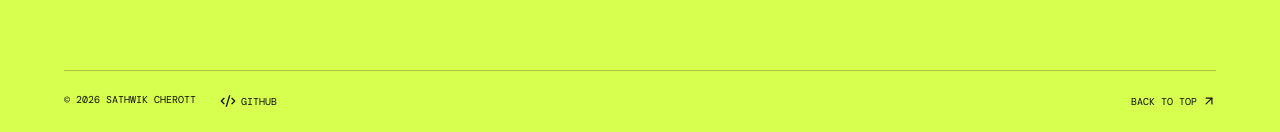
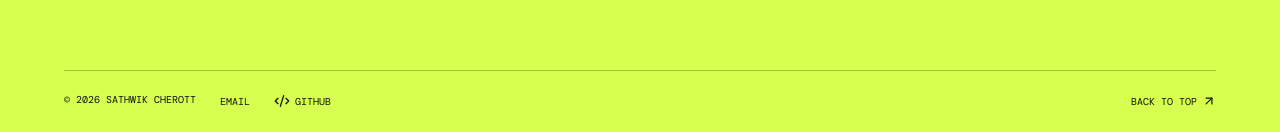
Before and after one commit to sathwikcherott/sathwik-portfolio, a React (Vite) app: page / in a window 1280 px wide. Shown: the part 3357-3489 px from the top of the page. Built offline with nearby package versions, Linux system fonts and the light colour scheme.

Commit message:
Add portfolio contact email

```diff
--- a/src/App.jsx
+++ b/src/App.jsx
@@ -74,8 +74,8 @@ export default function App() {
     </section>
 
     <section id="contact" className="contact section-pad">
-      <Reveal><p className="kicker">GET IN TOUCH</p><h2>Have a good<br />idea in mind?</h2><a className="contact-link" href="https://github.com/sathwikcherott" target="_blank" rel="noreferrer">Start a conversation <ArrowUpRight /></a></Reveal>
-      <footer><span>© {new Date().getFullYear()} SATHWIK CHEROTT</span><a href="https://github.com/sathwikcherott" target="_blank" rel="noreferrer"><Code2 size={16} /> GITHUB</a><a href="#top">BACK TO TOP <ArrowUpRight size={14} /></a></footer>
+      <Reveal><p className="kicker">GET IN TOUCH</p><h2>Have a good<br />idea in mind?</h2><a className="contact-link" href="mailto:sathwikcherott.dev@gmail.com">Start a conversation <ArrowUpRight /></a></Reveal>
+      <footer><span>© {new Date().getFullYear()} SATHWIK CHEROTT</span><a href="mailto:sathwikcherott.dev@gmail.com">EMAIL</a><a href="https://github.com/sathwikcherott" target="_blank" rel="noreferrer"><Code2 size={16} /> GITHUB</a><a href="#top">BACK TO TOP <ArrowUpRight size={14} /></a></footer>
     </section>
   </main>
 }
```
